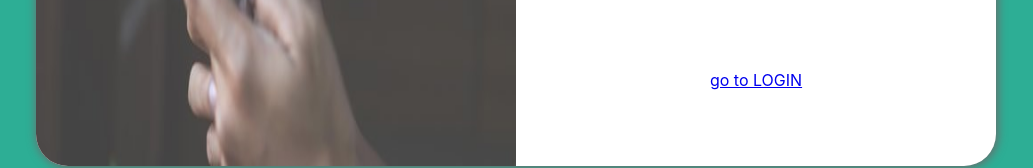
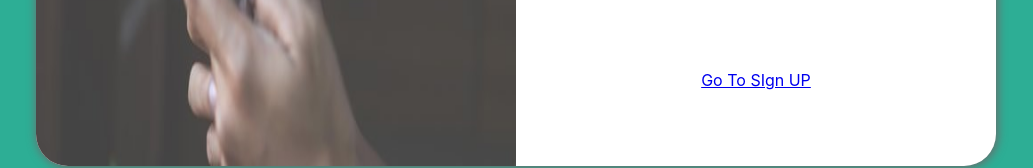
Before and after one commit to reemsh2000/ShyChat, a React (Create React App) app in the folder client/: page /login in a window 1280 px wide. Shown: the part 574-742 px from the top of the page, without its empty margins (124-1157 px from the left). Built offline with nearby package versions, Linux system fonts and the light colour scheme.

Commit message:
save login state in localstorage

```diff
--- a/client/src/pages/login/LoginForm.tsx
+++ b/client/src/pages/login/LoginForm.tsx
@@ -11,6 +11,7 @@ import { actionCreators, State } from "../../state";
 import { useHistory, Link } from "react-router-dom";
 
 export const LoginForm: React.FC = () => {
+  localStorage.setItem('loginStatus', '');
   const [account, setAccount] = useState({
     phoneNumber: "",
     password: "",
@@ -50,6 +51,7 @@ export const LoginForm: React.FC = () => {
     try {
       await http.post("/user/login", account);
       logIn();
+      localStorage.setItem('loginStatus', 'true');
       history.push("/");
     } catch (error: any) {
       console.log(error);
@@ -106,7 +108,7 @@ export const LoginForm: React.FC = () => {
       />
       <input value="Login" type="submit" style={style.submit} />
       <p>
-      <Link to="/">go to LOGIN</Link>
+      <Link to="/signup">Go To SIgn UP</Link>
       </p>
     </form>
   );
--- a/client/src/pages/verify/VerifyForm.tsx
+++ b/client/src/pages/verify/VerifyForm.tsx
@@ -10,6 +10,7 @@ import { actionCreators, State } from "../../state";
 import { useHistory,Link } from "react-router-dom";
 
 export const VerifyForm: React.FC = () => {
+  localStorage.setItem('loginStatus', '');
   const [account, setAccount] = useState({
     phoneNumber: "",
     code: "",
@@ -49,6 +50,7 @@ export const VerifyForm: React.FC = () => {
     try {
       await http.post("/user/verify", account);
       logIn();
+      localStorage.setItem('loginStatus', 'true');
       history.push("/");
     } catch (error: any) {
       console.log(error);
--- a/client/src/state/reducers/isLoggoed.ts
+++ b/client/src/state/reducers/isLoggoed.ts
@@ -1,6 +1,7 @@
 import { actionTypes } from "../action-types";
 import { Action } from "../actions";
-const initialValue = false;
+const initialValue =localStorage.getItem('loginStatus');
+
 const isLogged = (state = initialValue, action: Action) => {
   switch (action.type) {
     case actionTypes.LOGIN:
```
